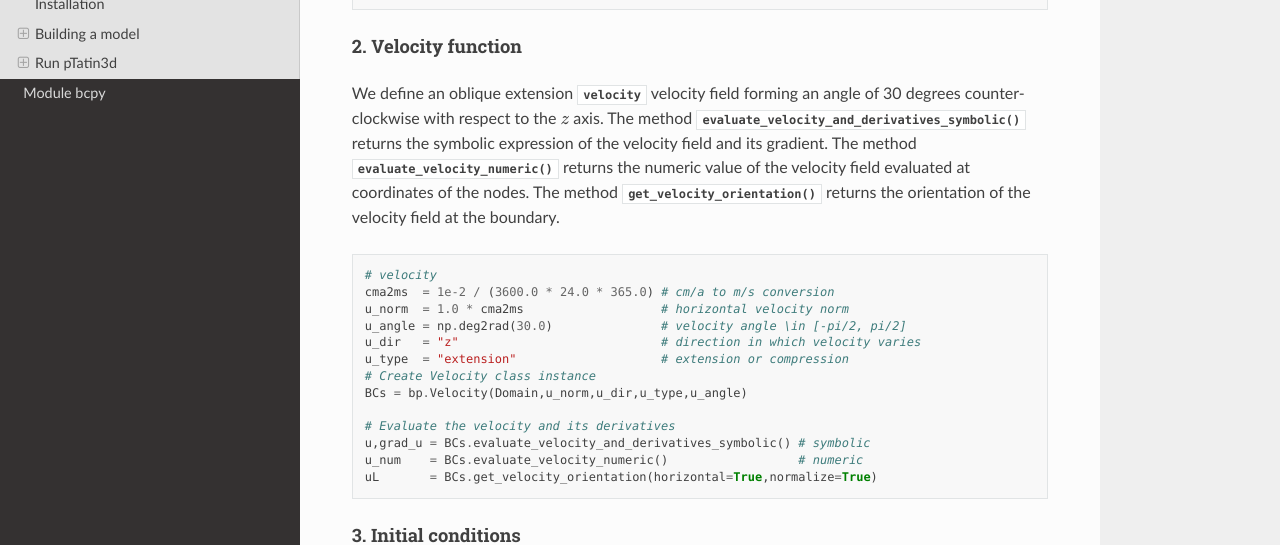
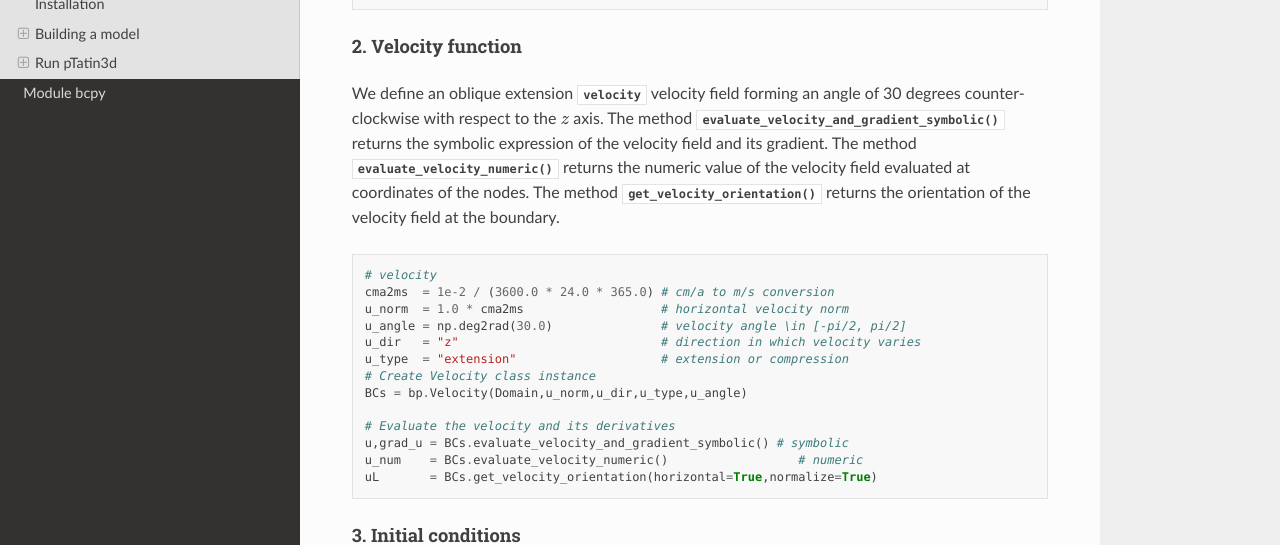
Before and after one commit to anthony-jourdon/Genepy, a Sphinx documentation site: the page built from docs/source/usage.rst, in a window 1280 px wide and 1400 px high, scrolled down 4532 px. Shown: the part 147-692 px from the top of the window. Built offline with Sphinx 7.4.7 and the Read the Docs theme 2.0.0, drawn with Linux system fonts in a browser that asks for light colours; some of the changed text lies outside the part shown.

Commit message:
Change the name derivatives for gradient Change the Temperature BC for a dictionnary instead of 2 lists

```diff
--- a/docs/source/usage.rst
+++ b/docs/source/usage.rst
@@ -110,7 +110,7 @@ We define a simple orthogonal shortening :py:class:`velocity <bcpy.Velocity>` in
   BCs = bp.Velocity(Domain,u_norm,u_dir,u_type)
 
   # Evaluate the velocity and its derivatives
-  u,grad_u = BCs.evaluate_velocity_and_derivatives_symbolic() # symbolic
+  u,grad_u = BCs.evaluate_velocity_and_gradient_symbolic() # symbolic
 
 .. note:: In this example, the derivatives of the velocity are not used.
 
@@ -235,7 +235,7 @@ We define a 3D domain :math:`\Omega = [0,600]\times[-250,0]\times[0,300]` km\ :s
 We define an oblique extension :py:class:`velocity <bcpy.Velocity>` velocity field
 forming an angle of 30 degrees counter-clockwise with respect to the :math:`z` axis.
 The method
-:py:meth:`evaluate_velocity_and_derivatives_symbolic() <bcpy.Velocity.evaluate_velocity_and_derivatives_symbolic>`
+:py:meth:`evaluate_velocity_and_gradient_symbolic() <bcpy.Velocity.evaluate_velocity_and_gradient_symbolic>`
 returns the symbolic expression of the velocity field and its gradient.
 The method
 :py:meth:`evaluate_velocity_numeric() <bcpy.Velocity.evaluate_velocity_numeric>`
@@ -256,7 +256,7 @@ returns the orientation of the velocity field at the boundary.
   BCs = bp.Velocity(Domain,u_norm,u_dir,u_type,u_angle)
 
   # Evaluate the velocity and its derivatives
-  u,grad_u = BCs.evaluate_velocity_and_derivatives_symbolic() # symbolic
+  u,grad_u = BCs.evaluate_velocity_and_gradient_symbolic() # symbolic
   u_num    = BCs.evaluate_velocity_numeric()                  # numeric
   uL       = BCs.get_velocity_orientation(horizontal=True,normalize=True)
 
@@ -432,7 +432,7 @@ clockwise around the :math:`y` axis.
 ~~~~~~~~~~~~~~~~~
 Next, we create a strike-slip velocity field with a norm of 1 cm.a\ :sup:`-1`.
 The method
-:py:meth:`evaluate_velocity_and_derivatives_symbolic() <bcpy.Velocity.evaluate_velocity_and_derivatives_symbolic>`
+:py:meth:`evaluate_velocity_and_gradient_symbolic() <bcpy.Velocity.evaluate_velocity_and_gradient_symbolic>`
 returns the symbolic expression of the velocity field and its gradient.
 The method
 :py:meth:`evaluate_velocity_numeric() <bcpy.Velocity.evaluate_velocity_numeric>`
@@ -456,7 +456,7 @@ returns the orientation of the velocity field at the boundary.
   BCs = bp.Velocity(Domain,u_norm,u_dir,u_type,u_angle,Rotation)
 
   # Evaluate the velocity function and its derivatives
-  u,grad_u = BCs.evaluate_velocity_and_derivatives_symbolic() # symbolic
+  u,grad_u = BCs.evaluate_velocity_and_gradient_symbolic() # symbolic
   u_num    = BCs.evaluate_velocity_numeric()                  # numeric
   # Get the orientation of the vectors at boundary (horizontal removes the vertical component)
   uL       = BCs.get_velocity_orientation(horizontal=True,normalize=True)
```
Also changed, not shown: other parts of docs/source/usage.rst (+2 -2 lines), 4 other files.
